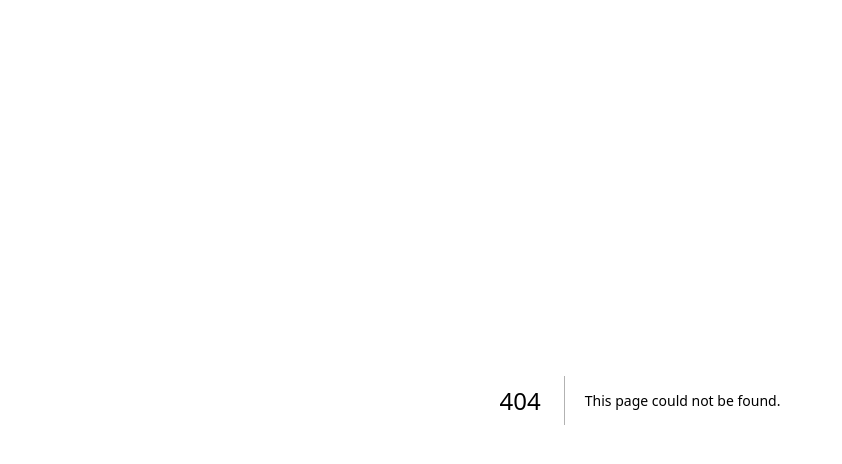
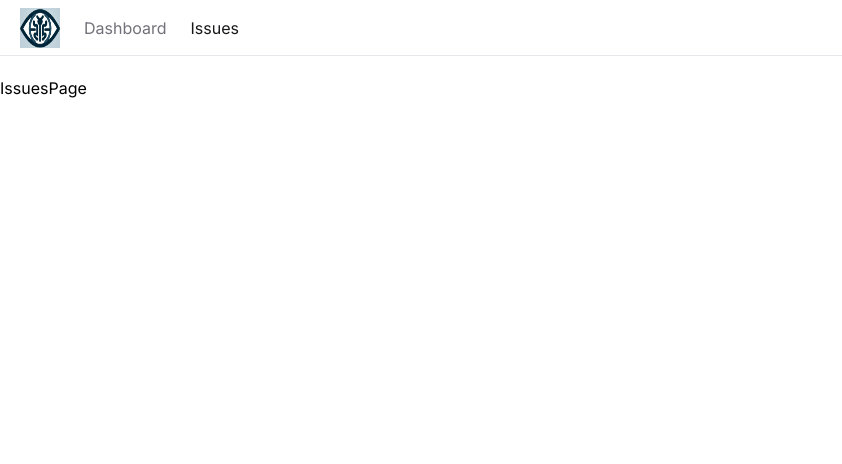
Before and after one commit to VATARN/controlsight, a Next.js app: page /issues in a window 1280 px wide. Before the commit this address had no page. Shown: the top 464 px of the page, without its empty margins (0-842 px from the left). Built offline with nearby package versions, Linux system fonts and the light colour scheme.

Commit message:
created Navbar

```diff
--- /dev/null
+++ b/app/NavBar.tsx
@@ -0,0 +1,41 @@
+"use client";
+import Link from "next/link";
+import React from "react";
+import Logo from "@/public/logo.webp";
+import Image from "next/image";
+import { usePathname } from "next/navigation";
+import classNames from "classnames";
+
+const NavBar = () => {
+  const links = [
+    { href: "/", label: "Dashboard" },
+    { href: "/issues", label: "Issues" },
+  ];
+
+  const currentPath = usePathname();
+
+  return (
+    <nav className="flex space-x-6 border-b mb-5 px-5 h-14 items-center">
+      <Link href="/">
+        <Image src={Logo} alt="logo" className="h-10 w-10" />
+      </Link>
+      <ul className="flex space-x-6">
+        {links.map(({ href, label }) => (
+          <Link
+            key={href}
+            href={href}
+            className={classNames({
+              "text-zinc-900": href === currentPath,
+              "text-zinc-500": href !== currentPath,
+              "hover:text-zinc-800 transition-colors": true,
+            })}
+          >
+            {label}
+          </Link>
+        ))}
+      </ul>
+    </nav>
+  );
+};
+
+export default NavBar;
--- a/app/globals.css
+++ b/app/globals.css
@@ -11,20 +11,12 @@
 @media (prefers-color-scheme: dark) {
   :root {
     --foreground-rgb: 255, 255, 255;
-    --background-start-rgb: 0, 0, 0;
-    --background-end-rgb: 0, 0, 0;
   }
 }
 
-body {
-  color: rgb(var(--foreground-rgb));
-  background: linear-gradient(
-      to bottom,
-      transparent,
-      rgb(var(--background-end-rgb))
-    )
-    rgb(var(--background-start-rgb));
-}
+/* body {
+
+} */
 
 @layer utilities {
   .text-balance {
--- /dev/null
+++ b/app/issues/page.tsx
@@ -0,0 +1,7 @@
+import React from "react";
+
+const IssuesPage = () => {
+  return <div>IssuesPage</div>;
+};
+
+export default IssuesPage;
--- a/app/layout.tsx
+++ b/app/layout.tsx
@@ -1,6 +1,7 @@
 import type { Metadata } from "next";
 import { Inter } from "next/font/google";
 import "./globals.css";
+import NavBar from "./NavBar";
 
 const inter = Inter({ subsets: ["latin"] });
 
@@ -16,7 +17,10 @@ export default function RootLayout({
 }>) {
   return (
     <html lang="en">
-      <body className={inter.className}>{children}</body>
+      <body className={inter.className}>
+        <NavBar />
+        <main>{children}</main>
+      </body>
     </html>
   );
 }
--- a/app/page.tsx
+++ b/app/page.tsx
@@ -1,113 +1,3 @@
-import Image from "next/image";
-
 export default function Home() {
-  return (
-    <main className="flex min-h-screen flex-col items-center justify-between p-24">
-      <div className="z-10 w-full max-w-5xl items-center justify-between font-mono text-sm lg:flex">
-        <p className="fixed left-0 top-0 flex w-full justify-center border-b border-gray-300 bg-gradient-to-b from-zinc-200 pb-6 pt-8 backdrop-blur-2xl dark:border-neutral-800 dark:bg-zinc-800/30 dark:from-inherit lg:static lg:w-auto  lg:rounded-xl lg:border lg:bg-gray-200 lg:p-4 lg:dark:bg-zinc-800/30">
-          Get started by editing&nbsp;
-          <code className="font-mono font-bold">app/page.tsx</code>
-        </p>
-        <div className="fixed bottom-0 left-0 flex h-48 w-full items-end justify-center bg-gradient-to-t from-white via-white dark:from-black dark:via-black lg:static lg:size-auto lg:bg-none">
-          <a
-            className="pointer-events-none flex place-items-center gap-2 p-8 lg:pointer-events-auto lg:p-0"
-            href="https://vercel.com?utm_source=create-next-app&utm_medium=appdir-template&utm_campaign=create-next-app"
-            target="_blank"
-            rel="noopener noreferrer"
-          >
-            By{" "}
-            <Image
-              src="/vercel.svg"
-              alt="Vercel Logo"
-              className="dark:invert"
-              width={100}
-              height={24}
-              priority
-            />
-          </a>
-        </div>
-      </div>
-
-      <div className="relative z-[-1] flex place-items-center before:absolute before:h-[300px] before:w-full before:-translate-x-1/2 before:rounded-full before:bg-gradient-radial before:from-white before:to-transparent before:blur-2xl before:content-[''] after:absolute after:-z-20 after:h-[180px] after:w-full after:translate-x-1/3 after:bg-gradient-conic after:from-sky-200 after:via-blue-200 after:blur-2xl after:content-[''] before:dark:bg-gradient-to-br before:dark:from-transparent before:dark:to-blue-700 before:dark:opacity-10 after:dark:from-sky-900 after:dark:via-[#0141ff] after:dark:opacity-40 sm:before:w-[480px] sm:after:w-[240px] before:lg:h-[360px]">
-        <Image
-          className="relative dark:drop-shadow-[0_0_0.3rem_#ffffff70] dark:invert"
-          src="/next.svg"
-          alt="Next.js Logo"
-          width={180}
-          height={37}
-          priority
-        />
-      </div>
-
-      <div className="mb-32 grid text-center lg:mb-0 lg:w-full lg:max-w-5xl lg:grid-cols-4 lg:text-left">
-        <a
-          href="https://nextjs.org/docs?utm_source=create-next-app&utm_medium=appdir-template&utm_campaign=create-next-app"
-          className="group rounded-lg border border-transparent px-5 py-4 transition-colors hover:border-gray-300 hover:bg-gray-100 hover:dark:border-neutral-700 hover:dark:bg-neutral-800/30"
-          target="_blank"
-          rel="noopener noreferrer"
-        >
-          <h2 className="mb-3 text-2xl font-semibold">
-            Docs{" "}
-            <span className="inline-block transition-transform group-hover:translate-x-1 motion-reduce:transform-none">
-              -&gt;
-            </span>
-          </h2>
-          <p className="m-0 max-w-[30ch] text-sm opacity-50">
-            Find in-depth information about Next.js features and API.
-          </p>
-        </a>
-
-        <a
-          href="https://nextjs.org/learn?utm_source=create-next-app&utm_medium=appdir-template-tw&utm_campaign=create-next-app"
-          className="group rounded-lg border border-transparent px-5 py-4 transition-colors hover:border-gray-300 hover:bg-gray-100 hover:dark:border-neutral-700 hover:dark:bg-neutral-800/30"
-          target="_blank"
-          rel="noopener noreferrer"
-        >
-          <h2 className="mb-3 text-2xl font-semibold">
-            Learn{" "}
-            <span className="inline-block transition-transform group-hover:translate-x-1 motion-reduce:transform-none">
-              -&gt;
-            </span>
-          </h2>
-          <p className="m-0 max-w-[30ch] text-sm opacity-50">
-            Learn about Next.js in an interactive course with&nbsp;quizzes!
-          </p>
-        </a>
-
-        <a
-          href="https://vercel.com/templates?framework=next.js&utm_source=create-next-app&utm_medium=appdir-template&utm_campaign=create-next-app"
-          className="group rounded-lg border border-transparent px-5 py-4 transition-colors hover:border-gray-300 hover:bg-gray-100 hover:dark:border-neutral-700 hover:dark:bg-neutral-800/30"
-          target="_blank"
-          rel="noopener noreferrer"
-        >
-          <h2 className="mb-3 text-2xl font-semibold">
-            Templates{" "}
-            <span className="inline-block transition-transform group-hover:translate-x-1 motion-reduce:transform-none">
-              -&gt;
-            </span>
-          </h2>
-          <p className="m-0 max-w-[30ch] text-sm opacity-50">
-            Explore starter templates for Next.js.
-          </p>
-        </a>
-
-        <a
-          href="https://vercel.com/new?utm_source=create-next-app&utm_medium=appdir-template&utm_campaign=create-next-app"
-          className="group rounded-lg border border-transparent px-5 py-4 transition-colors hover:border-gray-300 hover:bg-gray-100 hover:dark:border-neutral-700 hover:dark:bg-neutral-800/30"
-          target="_blank"
-          rel="noopener noreferrer"
-        >
-          <h2 className="mb-3 text-2xl font-semibold">
-            Deploy{" "}
-            <span className="inline-block transition-transform group-hover:translate-x-1 motion-reduce:transform-none">
-              -&gt;
-            </span>
-          </h2>
-          <p className="m-0 max-w-[30ch] text-balance text-sm opacity-50">
-            Instantly deploy your Next.js site to a shareable URL with Vercel.
-          </p>
-        </a>
-      </div>
-    </main>
-  );
+  return <div>Hello World</div>;
 }
```
Also changed, not shown: package.json (+6 -5 lines), public/logo.webp (added).
